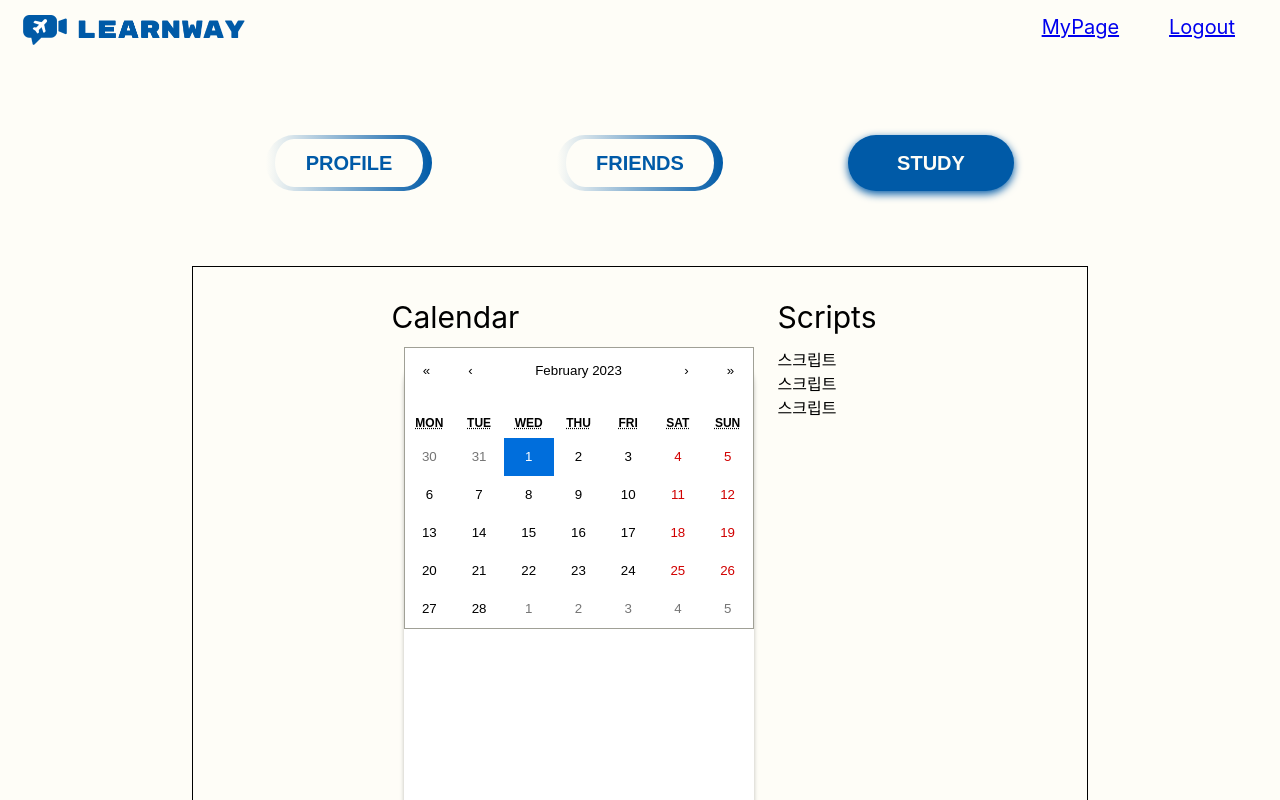
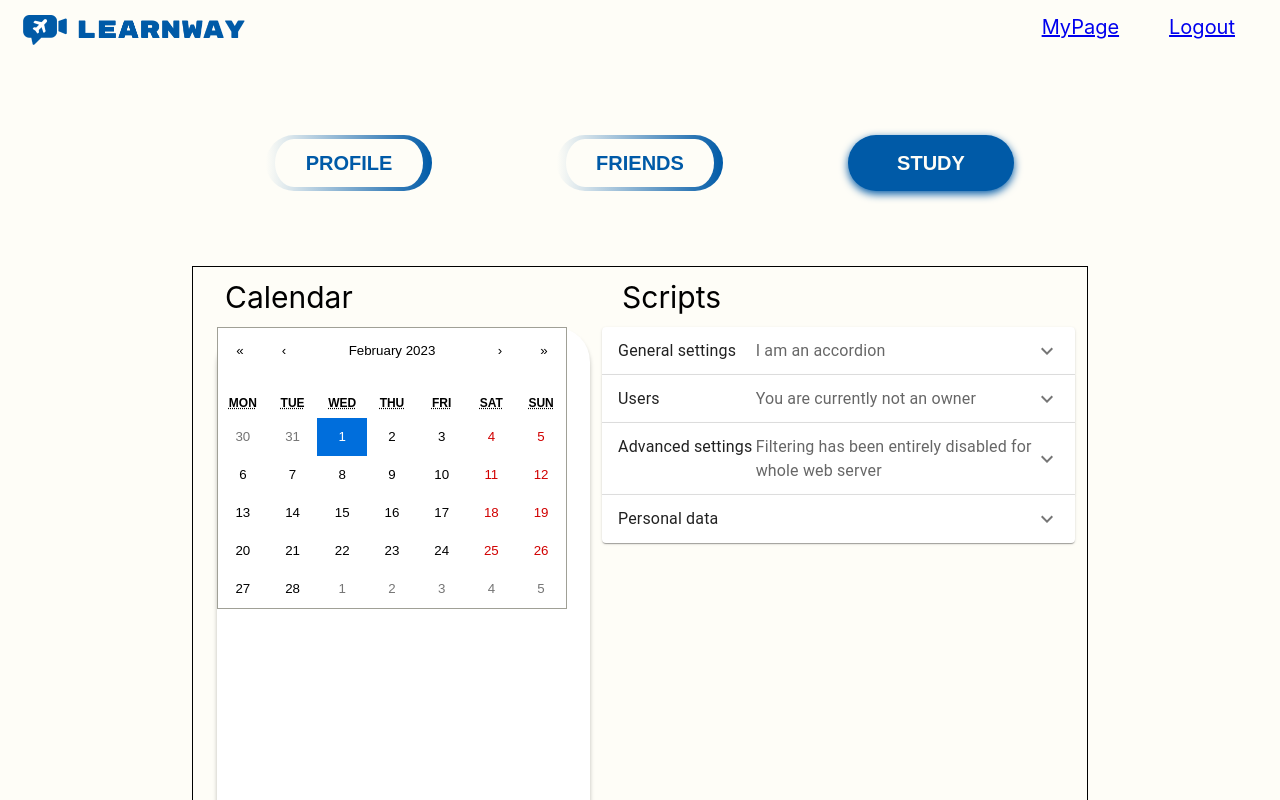
Before and after one commit to YEJIN012/Learnway, a React (Create React App) app in the folder frontend/learnway/: page /mypage in a window 1280 px wide. Both pictures are taken after a click on the button "STUDY". Shown: the top 800 px of the page. Built offline with nearby package versions, Linux system fonts and the light colour scheme.

Commit message:
⭐ FEAT : #7 MUI 설치

```diff
--- a/frontend/learnway/package.json
+++ b/frontend/learnway/package.json
@@ -3,6 +3,10 @@
   "version": "0.1.0",
   "private": true,
   "dependencies": {
+    "@emotion/react": "^11.10.5",
+    "@emotion/styled": "^11.10.5",
+    "@mui/icons-material": "^5.11.0",
+    "@mui/material": "^5.11.6",
     "@testing-library/jest-dom": "^5.16.5",
     "@testing-library/react": "^13.4.0",
     "@testing-library/user-event": "^13.5.0",
--- a/frontend/learnway/src/component/page/MyPage/EditProfile.jsx
+++ b/frontend/learnway/src/component/page/MyPage/EditProfile.jsx
@@ -21,8 +21,8 @@
             <StyledTextInput placeholder="username" />
             <StyledTextInput placeholder="username" />
             <BtnWrapper>
-                <Button id="5" fontSize={"7.792vw"} textValue={"Cancel"} width="20%"></Button>
-                <Button id="4" fontSize={"100%"} textValue={"Save"} width="20%"></Button>
+                <Button id="5" fontSize={"1vw"} textValue={"Cancel"} width="7.079vw" radius={"5px"}></Button>
+                <Button id="4" fontSize={"1vw"} textValue={"Save"} width="7.079vw" radius={"5px"}></Button>
             </BtnWrapper>
         </div>
     );
--- a/frontend/learnway/src/component/page/MyPage/MyPageContent.jsx
+++ b/frontend/learnway/src/component/page/MyPage/MyPageContent.jsx
@@ -7,7 +7,6 @@
     display: flex;
     justify-content: center;
     align-items: center;
-    height: 700px;
     margin-right: 15%;
     margin-left: 15%;
     border: 1px solid;
--- a/frontend/learnway/src/component/page/MyPage/ProfileAndFriends.jsx
+++ b/frontend/learnway/src/component/page/MyPage/ProfileAndFriends.jsx
@@ -34,7 +34,7 @@
 
     if (tab === 0) {
         return (
-            <div className="wrapper">
+            <div className="wrapper-row">
                 <div>
                     <div className="subtitle">Profile</div>
                     <ProfileCard user={tab} />
@@ -47,7 +47,7 @@
         );
     } else {
         return (
-            <div className="wrapper">
+            <div className="wrapper-row">
                 <div>
                     <div className="subtitle">Friend</div>
                     <ProfileCard profile={selectedFriend} user={tab} />
--- a/frontend/learnway/src/component/page/MyPage/Study.jsx
+++ b/frontend/learnway/src/component/page/MyPage/Study.jsx
@@ -14,7 +14,7 @@
 
 function Study() {
     return (
-        <div className="wrapper">
+        <div className="wrapper-row">
             <div>
                 <div className="subtitle">Calendar</div>
                 <div className="white-card">
--- a/frontend/learnway/src/component/page/MyPage/StudyScripts.jsx
+++ b/frontend/learnway/src/component/page/MyPage/StudyScripts.jsx
@@ -1,20 +1,105 @@
 import React from "react";
 import "../../ui/mypage.css";
+import Accordion from '@mui/material/Accordion';
+import AccordionDetails from '@mui/material/AccordionDetails';
+import AccordionSummary from '@mui/material/AccordionSummary';
+import Typography from '@mui/material/Typography';
+import ExpandMoreIcon from '@mui/icons-material/ExpandMore';
+
+function ScriptsAccordions() {
+    const [expanded, setExpanded] = React.useState(false);
+
+    const handleChange = (panel) => (event, isExpanded) => {
+      setExpanded(isExpanded ? panel : false);
+    };
+
+    return (
+      <div>
+        <Accordion expanded={expanded === 'panel1'} onChange={handleChange('panel1')}>
+          <AccordionSummary
+            expandIcon={<ExpandMoreIcon />}
+            aria-controls="panel1bh-content"
+            id="panel1bh-header"
+          >
+            <Typography sx={{ width: '33%', flexShrink: 0 }}>
+              General settings
+            </Typography>
+            <Typography sx={{ color: 'text.secondary' }}>I am an accordion</Typography>
+          </AccordionSummary>
+          <AccordionDetails>
+            <Typography>
+              Nulla facilisi. Phasellus sollicitudin nulla et quam mattis feugiat.
+              Aliquam eget maximus est, id dignissim quam.
+            </Typography>
+          </AccordionDetails>
+        </Accordion>
+        <Accordion expanded={expanded === 'panel2'} onChange={handleChange('panel2')}>
+          <AccordionSummary
+            expandIcon={<ExpandMoreIcon />}
+            aria-controls="panel2bh-content"
+            id="panel2bh-header"
+          >
+            <Typography sx={{ width: '33%', flexShrink: 0 }}>Users</Typography>
+            <Typography sx={{ color: 'text.secondary' }}>
+              You are currently not an owner
+            </Typography>
+          </AccordionSummary>
+          <AccordionDetails>
+            <Typography>
+              Donec placerat, lectus sed mattis semper, neque lectus feugiat lectus,
+              varius pulvinar diam eros in elit. Pellentesque convallis laoreet
+              laoreet.
+            </Typography>
+          </AccordionDetails>
+        </Accordion>
+        <Accordion expanded={expanded === 'panel3'} onChange={handleChange('panel3')}>
+          <AccordionSummary
+            expandIcon={<ExpandMoreIcon />}
+            aria-controls="panel3bh-content"
+            id="panel3bh-header"
+          >
+            <Typography sx={{ width: '33%', flexShrink: 0 }}>
+              Advanced settings
+            </Typography>
+            <Typography sx={{ color: 'text.secondary' }}>
+              Filtering has been entirely disabled for whole web server
+            </Typography>
+          </AccordionSummary>
+          <AccordionDetails>
+            <Typography>
+              Nunc vitae orci ultricies, auctor nunc in, volutpat nisl. Integer sit
+              amet egestas eros, vitae egestas augue. Duis vel est augue.
+            </Typography>
+          </AccordionDetails>
+        </Accordion>
+        <Accordion expanded={expanded === 'panel4'} onChange={handleChange('panel4')}>
+          <AccordionSummary
+            expandIcon={<ExpandMoreIcon />}
+            aria-controls="panel4bh-content"
+            id="panel4bh-header"
+          >
+            <Typography sx={{ width: '33%', flexShrink: 0 }}>Personal data</Typography>
+          </AccordionSummary>
+          <AccordionDetails>
+            <Typography>
+              Nunc vitae orci ultricies, auctor nunc in, volutpat nisl. Integer sit
+              amet egestas eros, vitae egestas augue. Duis vel est augue.
+            </Typography>
+          </AccordionDetails>
+        </Accordion>
+      </div>
+    );
+  }
+
 
 function StudyScripts() {
     return (
-        <div className="wrapper">
+        <div className="-column">
             <div>
                 <div className="subtitle">Scripts</div>
-                <div>
-                    <div className="white-card-script">스크립트</div>
-                    <div className="white-card-script">스크립트</div>
-                    <div className="white-card-script">스크립트</div>
-                </div>
             </div>
-            <div>
+            <ScriptsAccordions/>
 
-            </div>
         </div>
     );
 }
--- a/frontend/learnway/src/component/ui/NavBar.jsx
+++ b/frontend/learnway/src/component/ui/NavBar.jsx
@@ -29,7 +29,7 @@
         <Wrapper>
             <NavLink to="/">
                 <Img>
-                    <img src="logo.png" alt="" />
+                    <img src="/logo.png" alt="" />
                 </Img>
             </NavLink>
             <Menu>
--- a/frontend/learnway/src/component/ui/ProfileImg.jsx
+++ b/frontend/learnway/src/component/ui/ProfileImg.jsx
@@ -10,8 +10,8 @@
 `
 
 function ProfileImg(props) {
-    const { src, width} = props
-    return <Img src={src} width={width} />
+    const { src, width } = props
+    return <Img src={src || "profile_default.png"} width={width} />
 
 }
 
--- a/frontend/learnway/src/component/ui/mypage.css
+++ b/frontend/learnway/src/component/ui/mypage.css
@@ -1,30 +1,33 @@
 .white-card {
+    width:29.148vw;
+    height: 600px;
     box-sizing: border-box;
     margin-left: 12px;
     margin-right: 12px;
-    height: 600px;
     border-radius: 35px;
     background: #ffffff;
     box-shadow: 0px 4px 4px rgba(0, 0, 0, 0.25);
 }
 
 .list {
-    padding-top: 50%;
+    width: 44.55vw;
     padding-left: 15%;
     padding-right: 15%;
     display: flex;
-    flex-direction: row;
+    flex-direction: column;
     flex-flow: wrap;
-    /* align-items: start; */
+    justify-content: space-evenly;
 }
 
 .script {
+    height:max-content;
     padding: 10%;
     display: flex;
     flex-direction: row;
 }
 
 .subtitle{
+    margin-left: 20px;
     left: 6.43%;
     right: 34.05%;
     height: 60px;
@@ -36,9 +39,16 @@
     align-items: center;
 }
 
-.wrapper {
+.wrapper-row {
     display: flex;
     flex-direction: row;
     margin-left: 12px;
     margin-right: 12px;
 }
+
+.wrapper-column {
+    display: flex;
+    flex-direction: column;
+    margin-left: 12px;
+    margin-right: 12px;
+}
--- a/frontend/learnway/src/friends.json
+++ b/frontend/learnway/src/friends.json
@@ -3,7 +3,7 @@
         "user_id":1,
         "name" : "John",
         "email" : "@gmail.com",
-        "img_url":"/profile_default.png",
+        "img_url":"",
         "bio":"자기소개",
         "birth":20230125,
         "language":"English",
@@ -15,7 +15,7 @@
         "user_id":2,
         "name" : "Ann",
         "email" : "@gmail.com",
-        "img_url":"/profile_default.png",
+        "img_url":"",
         "bio":"자기소개",
         "birth":20230125,
         "language":"English",
@@ -27,7 +27,7 @@
         "user_id":3,
         "name" : "Kevin",
         "email" : "@gmail.com",
-        "img_url":"/profile_default.png",
+        "img_url":"",
         "bio":"자기소개",
         "birth":20230125,
         "language":"English",
```
Also changed, not shown: 1 other file (tests, documents, lock files or other folders).
